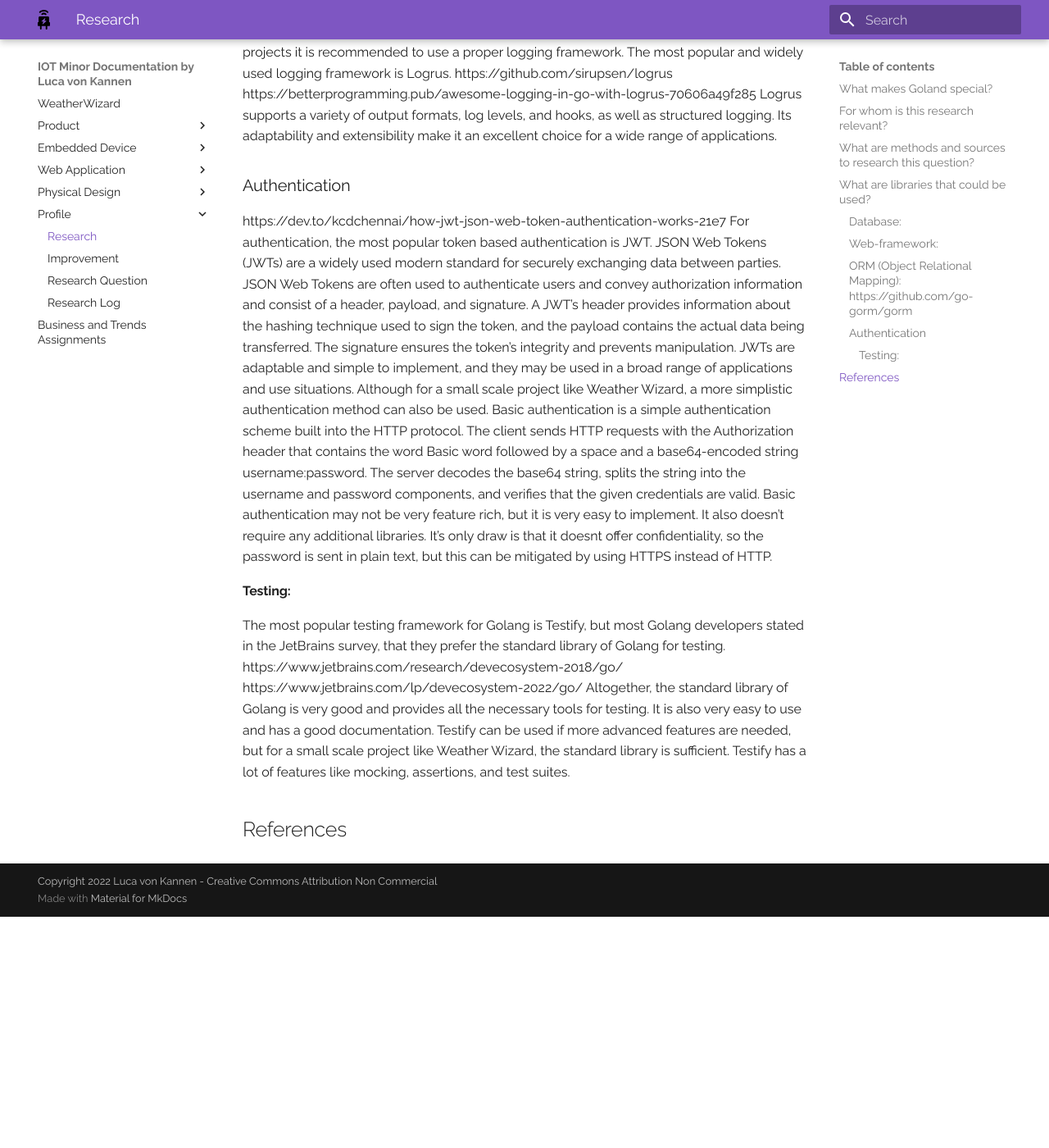
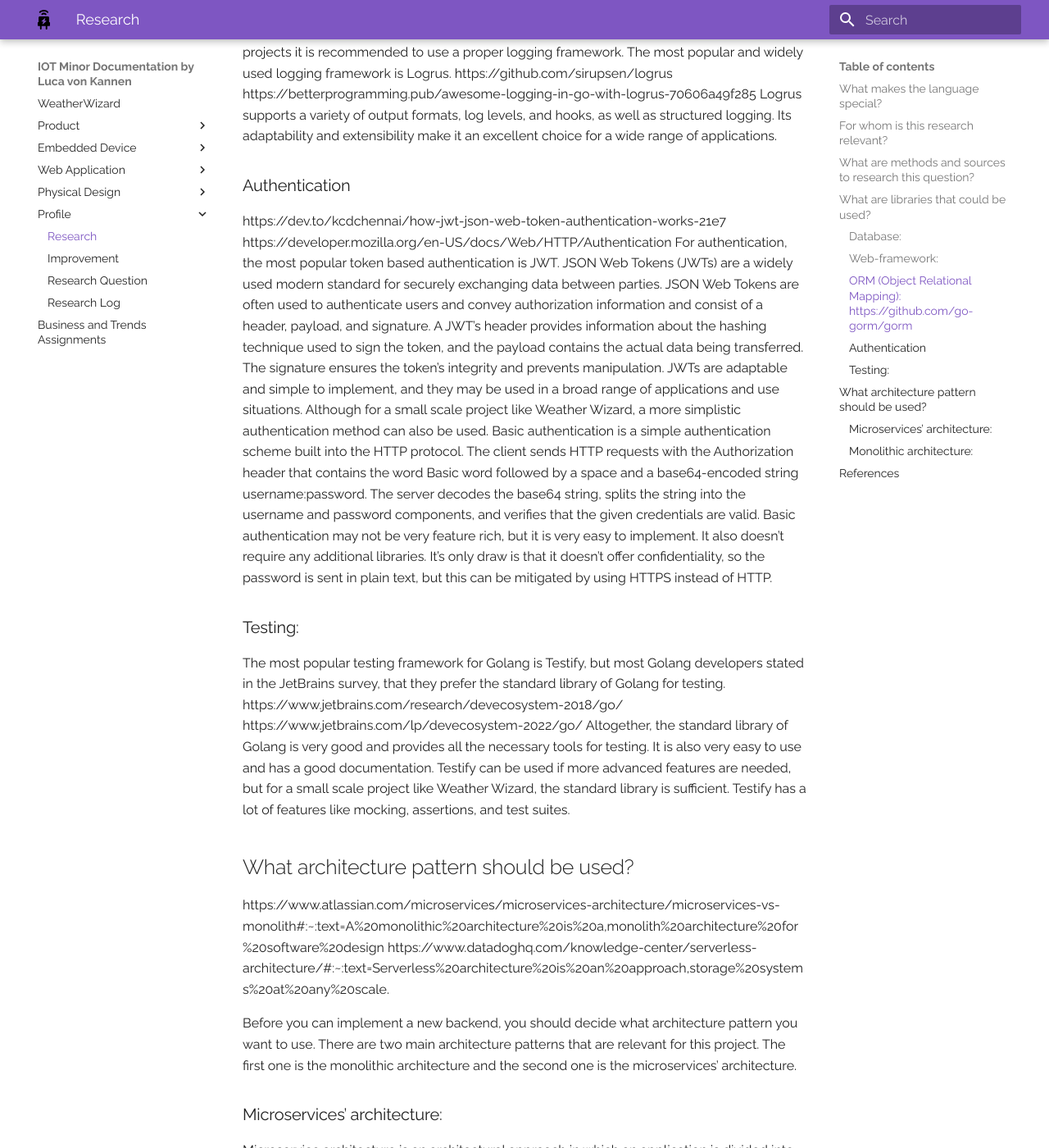
Before and after one commit to lv042/Weather-Wizard, an MkDocs documentation site: the page built from docs/research.md, in a window 1280 px wide and 1400 px high, scrolled down 4109 px. Shown: the whole window at 82% size. Built offline with MkDocs 1.6.1 and Material for MkDocs 9.7.7, drawn with Linux system fonts in a browser that asks for light colours; before the commit the page ends 5227 px from its top, so only the background shows below that; some of the changed text lies outside the part shown.

Commit message:
Added architecture types to docs

```diff
--- a/docs/research.md
+++ b/docs/research.md
@@ -5,7 +5,7 @@
 Go is gaining a lot of popularity in the last years and has become one of the most popular languages for backend development.
 
 
-## What makes Goland special?
+## What makes the language special?
 
 Many features of Go's make it a great choice for that. Go is a compiled language, which means that it is actually converted to machine code before it is executed.
 This makes it a lot faster than interpreted languages like PHP. Another great feature of Golang is its Garbage Collector. This makes it a lot easier to
@@ -101,11 +101,12 @@
 
 ### Authentication
 https://dev.to/kcdchennai/how-jwt-json-web-token-authentication-works-21e7
+https://developer.mozilla.org/en-US/docs/Web/HTTP/Authentication
 For authentication, the most popular token based authentication is JWT. JSON Web Tokens (JWTs) are a widely used modern standard for securely exchanging data between parties. JSON Web Tokens are often used to authenticate users and convey authorization information and consist of a header, payload, and signature. A JWT's header provides information about the hashing technique used to sign the token, and the payload contains the actual data being transferred. The signature ensures the token's integrity and prevents manipulation. JWTs are adaptable and simple to implement, and they may be used in a broad range of applications and use situations. Although for a small scale project like Weather Wizard, a more simplistic authentication method can also be used.
-Basic authentication is a simple authentication scheme built into the HTTP protocol. The client sends HTTP requests with the Authorization header that contains the word Basic word followed by a space and a base64-encoded string username:password. The server decodes the base64 string, splits the string into the username and password components, and verifies that the given credentials are valid. Basic authentication may not be very feature rich, but it is very easy to implement. It also doesn't require any additional libraries. It's only draw is that it doesnt offer confidentiality, so the password is sent in plain text, but this can be mitigated by using HTTPS instead of HTTP.
+Basic authentication is a simple authentication scheme built into the HTTP protocol. The client sends HTTP requests with the Authorization header that contains the word Basic word followed by a space and a base64-encoded string username:password. The server decodes the base64 string, splits the string into the username and password components, and verifies that the given credentials are valid. Basic authentication may not be very feature rich, but it is very easy to implement. It also doesn't require any additional libraries. It's only draw is that it doesn't offer confidentiality, so the password is sent in plain text, but this can be mitigated by using HTTPS instead of HTTP.
 
 
-#### Testing:
+### Testing:
 
 The most popular testing framework for Golang is Testify, but most Golang developers stated in the JetBrains survey, that they prefer the standard library of Golang for testing.
 https://www.jetbrains.com/research/devecosystem-2018/go/
@@ -114,4 +115,19 @@
 Testify can be used if more advanced features are needed, but for a small scale project like Weather Wizard, the standard library is sufficient.
 Testify has a lot of features like mocking, assertions, and test suites.
 
+
+## What architecture pattern should be used?
+https://www.atlassian.com/microservices/microservices-architecture/microservices-vs-monolith#:~:text=A%20monolithic%20architecture%20is%20a,monolith%20architecture%20for%20software%20design
+https://www.datadoghq.com/knowledge-center/serverless-architecture/#:~:text=Serverless%20architecture%20is%20an%20approach,storage%20systems%20at%20any%20scale.
+
+Before you can implement a new backend, you should decide what architecture pattern you want to use. There are two main architecture patterns that are relevant for this project. The first one is the monolithic architecture and the second one is the microservices' architecture.
+
+
+### Microservices' architecture:
+Microservice architecture is an architectural approach in which an application is divided into smaller, autonomous services that communicate with one another using APIs. This method enhances scalability, flexibility, and fault separation while also making deployment and maintenance easier. Nevertheless, it can result in additional complexity and administrative overhead, higher infrastructure and operating expenses, and more challenging end-to-end functionality testing.
+
+### Monolithic architecture:
+Monolithic architecture is an architectural style in which an application is constructed as a single, cohesive system. This technique encourages simplicity, quicker development and testing, and improved speed owing to fewer network calls. Nevertheless, it can limit scalability and flexibility, have weaker fault isolation and resilience, and be more complex to deploy and manage. It also provides limited support for polyglot development, which allows various programming languages and technologies to be utilized for different areas of the application.
+
+
 ## References
```
Also changed, not shown: other parts of docs/research.md (+1 -1 lines).
